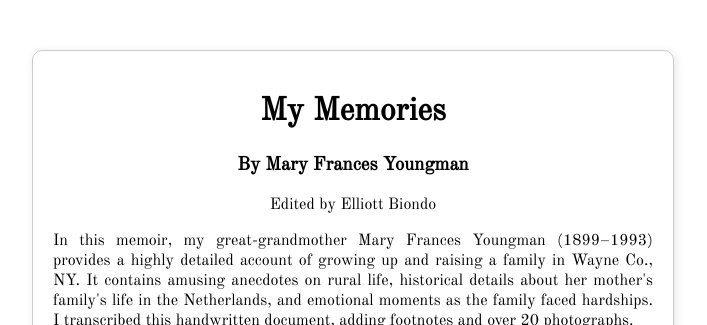
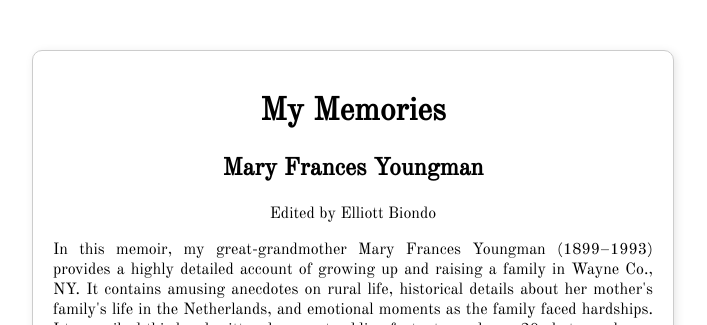
Before and after one commit to elliottbiondo/youngmanbook, a plain HTML site: page index.html in a window 1280 px wide. Shown: the top 325 px of the page, without its empty margins (287-994 px from the left). Drawn offline with nearby package versions, Linux system fonts and the light colour scheme.

```diff
--- a/index.html
+++ b/index.html
@@ -37,7 +37,7 @@
 <body>
     <div class="container">
         <h1>My Memories</h1>
-        <h3>By Mary Frances Youngman</h3>
+        <h2>Mary Frances Youngman</h2>
         <p>Edited by Elliott Biondo</p>
 
         <p align=justify>In this memoir, my great-grandmother Mary Frances Youngman (1899–1993) provides a highly detailed account of growing up and raising a family in Wayne Co., NY.  It contains amusing anecdotes on rural life, historical details about her mother's family's life in the Netherlands, and emotional moments as the family faced hardships. I transcribed this handwritten document, adding footnotes and over 20 photographs.</p>
```
